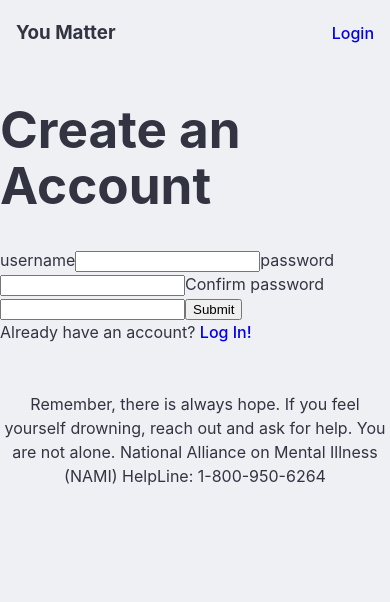
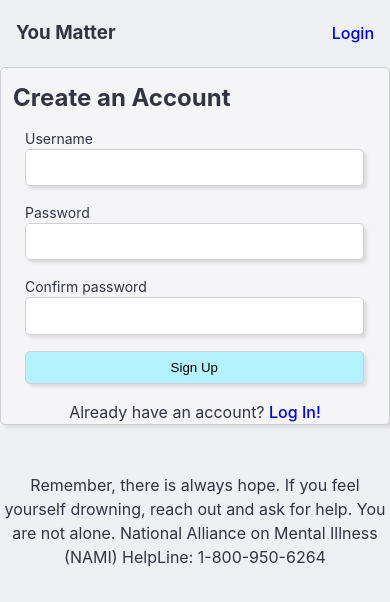
Before and after one commit to jase-d-ace/openai-ikigai-journaling, a React (Vite) app in the folder mental_health_frontend/: page /register in a window 390 px wide. Shown: the top 602 px of the page. Built offline with nearby package versions, Linux system fonts and the light colour scheme.

Commit message:
registration form styling

```diff
--- a/mental_health_frontend/src/App.css
+++ b/mental_health_frontend/src/App.css
@@ -21,6 +21,54 @@
             margin: 0.5em;
         }
 
+    }
+
+    .register {
+        border: 1px solid #CDCED7;
+        box-shadow: 3px 3px 3px #DdDdDd;
+        border-radius: 5px;
+        background: #F5F5F8;
+        display: flex;
+        flex-direction: column;
+
+        .register-form {
+            .register-field {
+                display: flex;
+                flex-direction: column;
+            }
+
+            .field {
+                display: flex;
+                flex-direction: column;
+                align-items: flex-start;
+                margin-left: 1.5em;
+                padding-bottom: 1em;
+
+                label {
+                    font-size: 14px;
+                }
+            }
+            .register-text-input {
+                height: 2.5em;
+                border: 1px solid #CDCED7;
+                box-shadow: 3px 3px 3px #DdDdDd;
+                border-radius: 5px;
+                width: 25em;
+            }
+
+            .register-submit {
+                width: 25.4em;
+                height: 2.5em;
+                box-shadow: 3px 3px 3px #DdDdDd;
+                border: 1px solid #CDCED7;
+                background: #B3F2FF;
+                border-radius: 5px;
+            }
+        }
+
+        .login-link {
+            text-align: center;
+        }
     }
 
     .login {
--- a/mental_health_frontend/src/components/Register.jsx
+++ b/mental_health_frontend/src/components/Register.jsx
@@ -1,6 +1,7 @@
 import { useState } from "react";
 import { useAuth } from "../authContext";
 import { Link, Navigate } from "react-router-dom";
+import "../App.css";
 
 export default function Register() {
     const { register } = useAuth();
@@ -24,19 +25,28 @@ export default function Register() {
         localStorage.getItem("user_token") ?
         <Navigate replace to="/" /> :
         <div className="register">
-            <h1>Create an Account</h1>
-            <form onSubmit={handleFormSubmit}>
-                <label>username</label>
-                <input onChange={e => handleFormInput("username", e.target.value)} type="text" />
-                <label>password</label>
-                <input onChange={e => handleFormInput("password", e.target.value)} type="password" />
-                <label>Confirm password</label>
-                <input onChange={e => handleFormInput("confirm", e.target.value)} type="password" />
-
-                <input type="submit" />
+            <header>
+                <h2>Create an Account</h2>
+            </header>
+            <form className="register-form" onSubmit={handleFormSubmit}>
+                <div className="field register-field username-field">
+                    <label>Username</label>
+                    <input className="register-text-input" onChange={e => handleFormInput("username", e.target.value)} type="text" />
+                </div>
+                <div className="field register-field password-field">
+                    <label>Password</label>
+                    <input className="register-text-input" onChange={e => handleFormInput("password", e.target.value)} type="password" />
+                </div>
+                <div className="field register-field confirm-field">
+                    <label>Confirm password</label>
+                    <input className="register-text-input" onChange={e => handleFormInput("confirm", e.target.value)} type="password" />
+                </div>
+                <div className="field submit">
+                    <input className="register-submit" value="Sign Up" type="submit" />
+                </div>
             </form>
 
-            <span>Already have an account? <Link to="/login">Log In!</Link></span>
+            <span className="login-link">Already have an account? <Link to="/login">Log In!</Link></span>
         </div>
     )
 }
```
